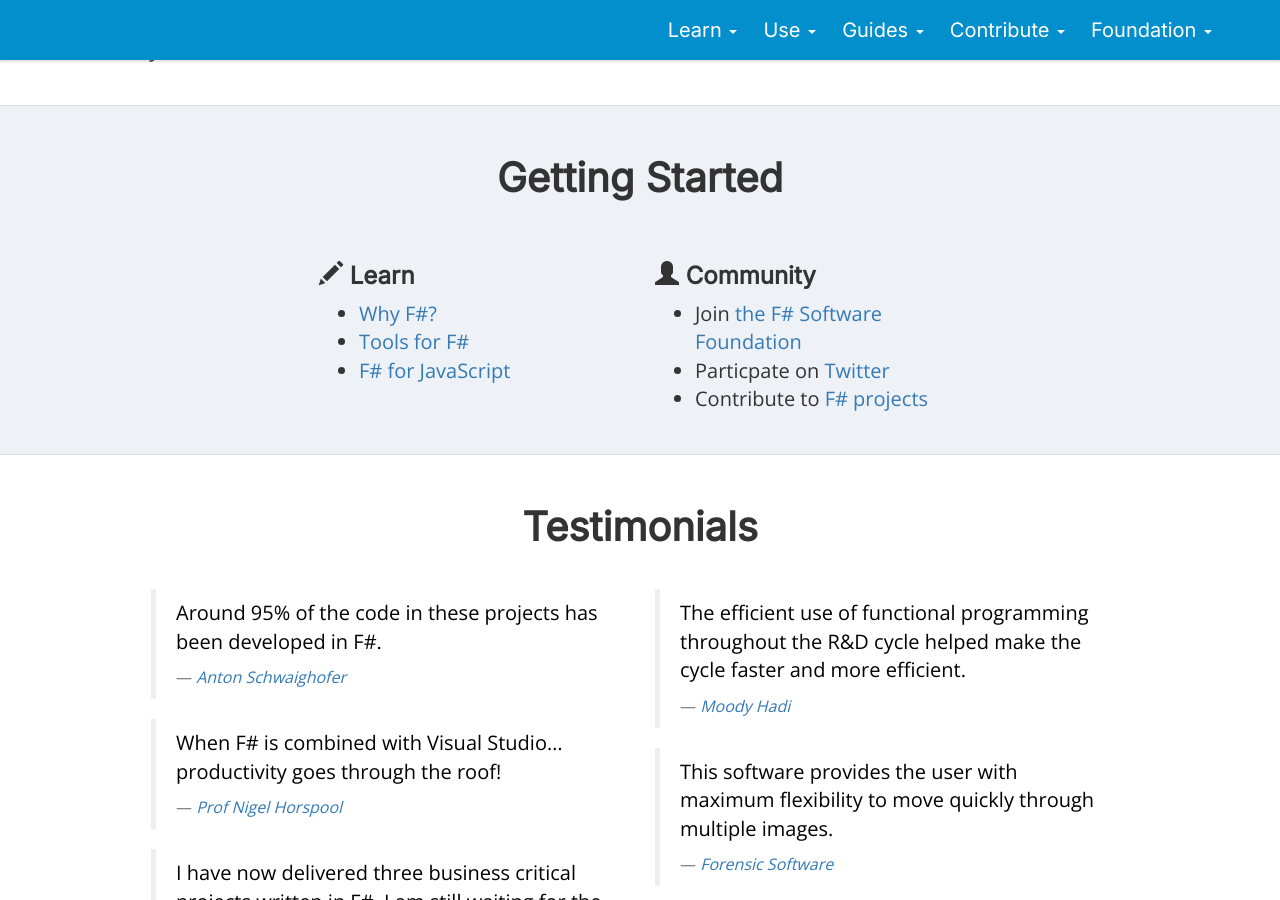
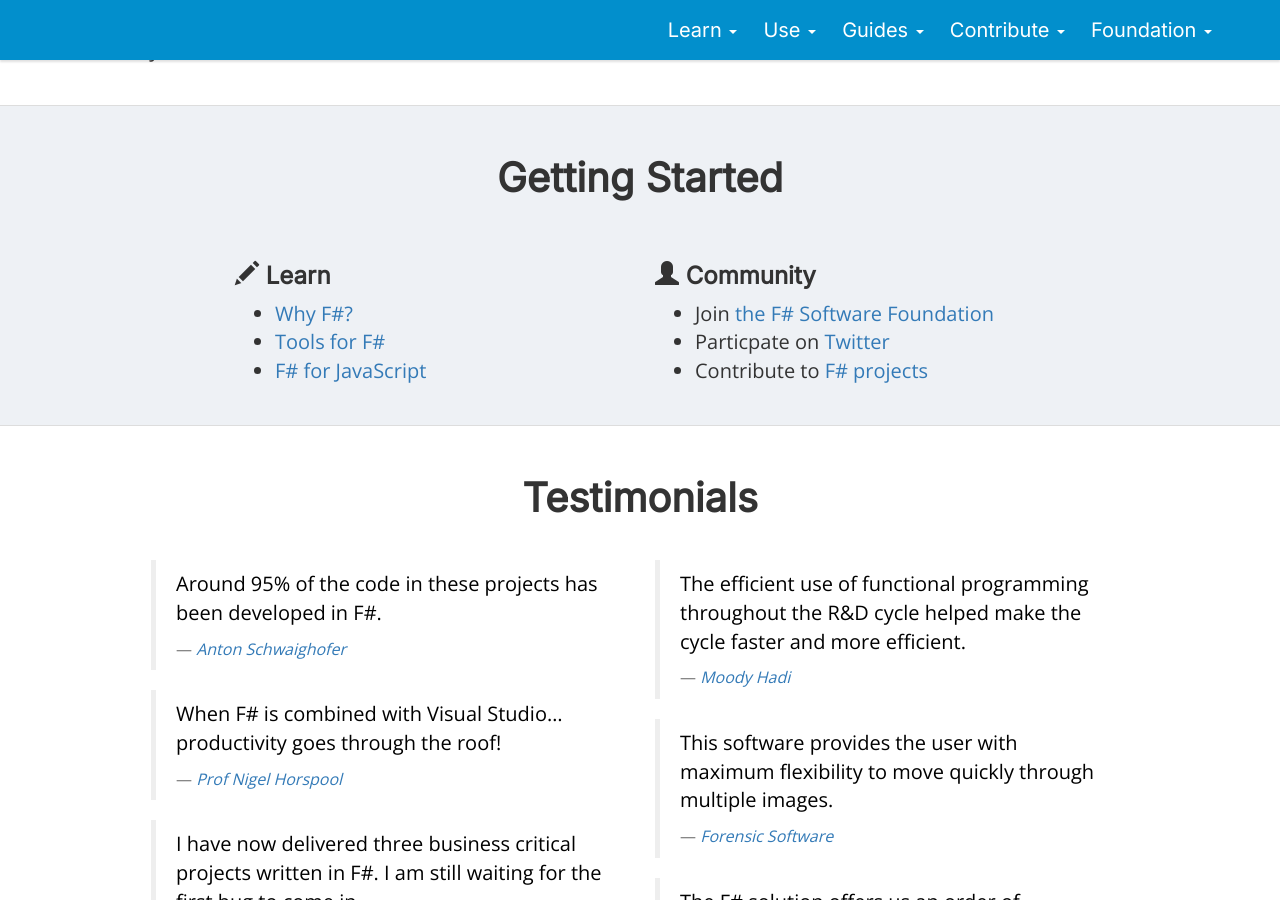
Before and after one commit to fsharp/fsharp.org, a Jekyll site: the page index.html, which Jekyll copies as it is, in a window 1280 px wide and 900 px high, scrolled down 556 px. Built offline with Jekyll 4.4.1, drawn with Linux system fonts in a browser that asks for light colours; nearby versions of some CDN libraries.

Commit message:
simplification

```diff
--- a/index.html
+++ b/index.html
@@ -257,9 +257,9 @@
                 <h2 class="text-center section-header">Getting Started</h2>
             </div>
             <div class="row wow animated fadeIn">
-                <div class="col-md-2">
+                <div class="col-md-1">
                 </div>
-                <div class="col-md-4">
+                <div class="col-md-5">
                     <h3><span class="glyphicon glyphicon-pencil"></span> Learn</h3>
                     <ul class="">
                         <li><a href="https://dotnet.microsoft.com/languages/fsharp"  target="_blank">Why F#?</a></li>
@@ -267,7 +267,7 @@
                         <li><a href="use/web-apps/" target="_blank">F# for JavaScript</a></li>
                     </ul>
                 </div>
-                <div class="col-md-4">
+                <div class="col-md-5">
                     <h3><span class="glyphicon glyphicon-user"></span> Community</h3>
                     <ul>
                         <li>Join <a href="https://foundation.fsharp.org/join" onclick="_gaq.push(['_trackEvent', 'home-community', 'clicked', 'join'])">the F# Software Foundation</a></li>
@@ -275,7 +275,7 @@
                         <li>Contribute to <a href="community/projects/" onclick="_gaq.push(['_trackEvent', 'home-community', 'clicked', 'contribute'])">F# projects</a></li>
                     </ul>
                 </div>
-                <div class="col-md-2">
+                <div class="col-md-1">
                 </div>
             </div>
         </div>
```
